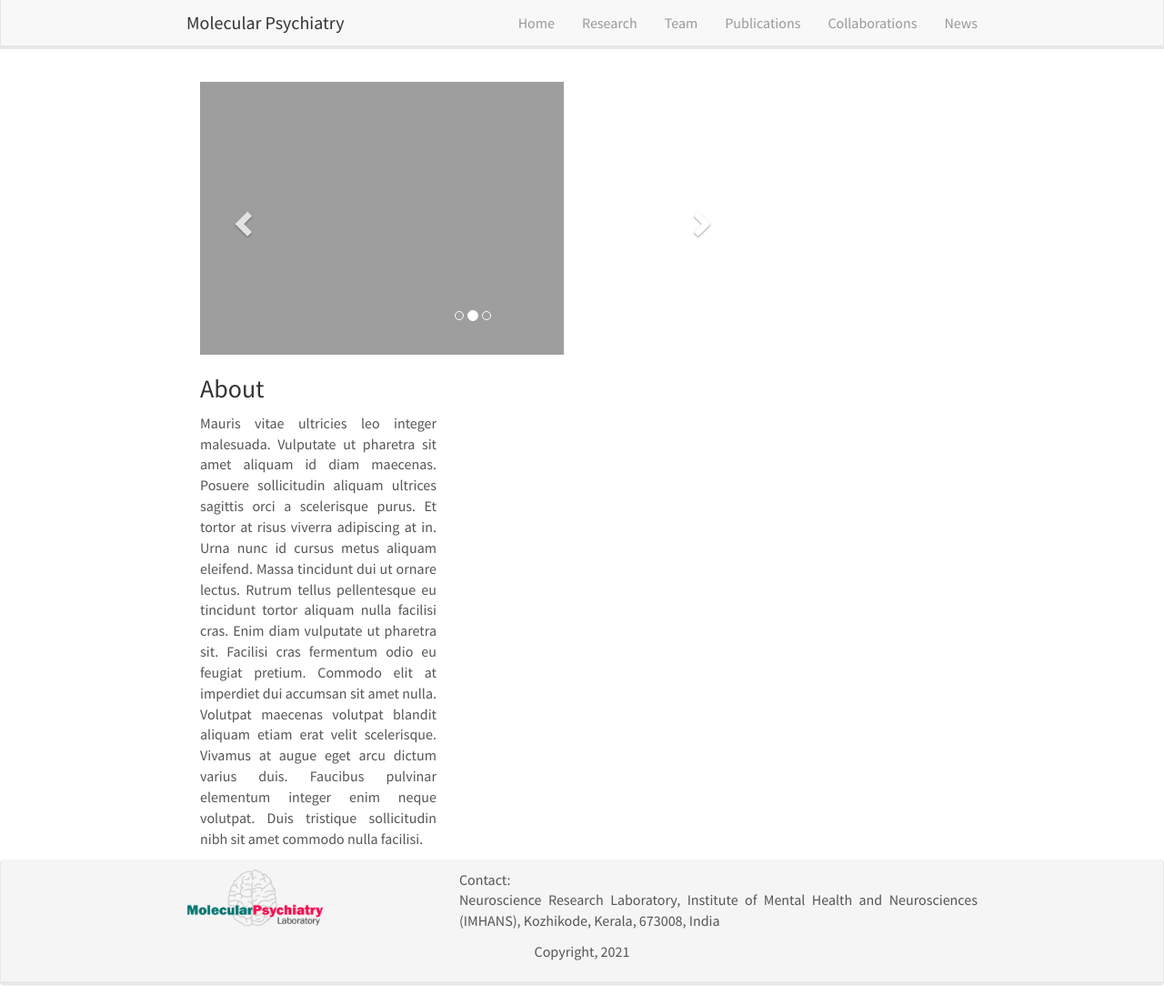
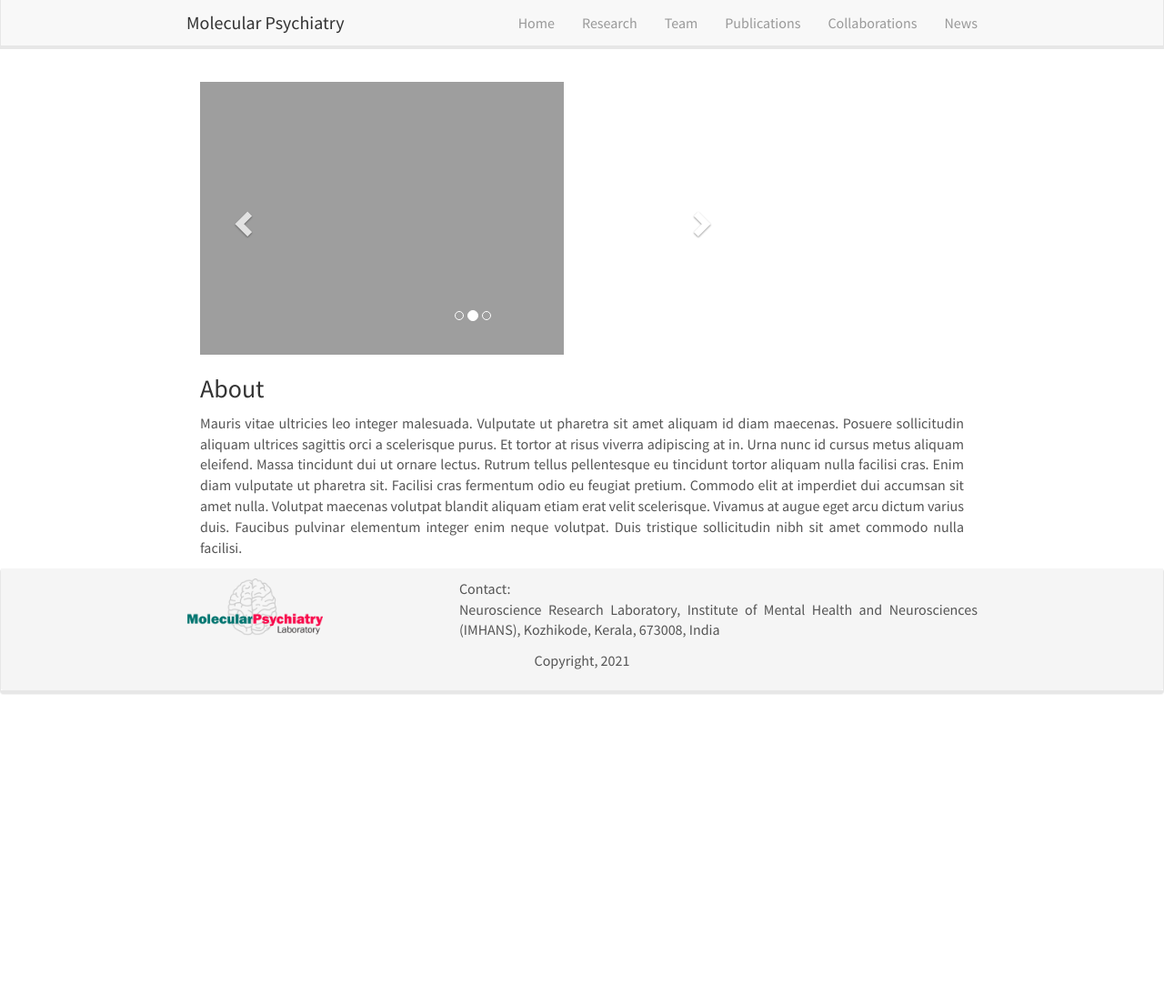
Before and after one commit to molecularpsychiatrylab/molecularpsychiatrylab.github.io, a Jekyll site: the page built from _pages/home.md, in a window 1280 px wide and 1105 px high. Shown: the whole window at 91% size. Built offline with Jekyll 4.4.1, drawn with Linux system fonts in a browser that asks for light colours; nearby versions of some CDN libraries.

Commit message:
Update homelay.html

```diff
--- a/_layouts/homelay.html
+++ b/_layouts/homelay.html
@@ -2,7 +2,7 @@
 layout: default
 ---
 
-<div id="homeid" class="col-sm-4">
+<div id="homeid" class="col-sm-12">
 	<div id="carousel" class="carousel slide" style="width: 600px;" data-ride="carousel" data-interval="5000" data-pause="hover">
 		<!-- Menu -->
 		<ol class="carousel-indicators">
```
